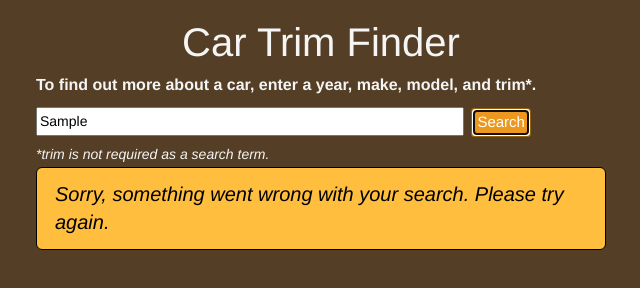
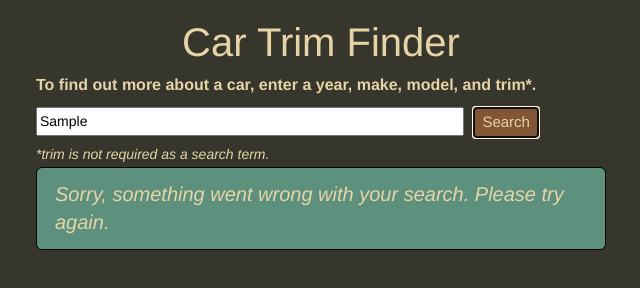
Before and after one commit to jamesthe500/identifix_challenge, a website: page index.html in a window 1280 px wide. Both pictures are taken after typing "Sample" into the empty fields and a click on the input "Search". Shown: the whole page, without its empty margins (319-959 px from the left). Drawn offline with nearby package versions, Linux system fonts and the light colour scheme.

Commit message:
Completes project, README, revises color scheme.

```diff
--- a/css/style.css
+++ b/css/style.css
@@ -1,6 +1,6 @@
 body {
-    background: #543F26;
-    color: #f5f5f5;
+    background: #36362C;
+    color: #E6D4A7;
 }
 
 .container-fluid {
@@ -28,9 +28,11 @@ input {
 }
 
 #submitbtn {
+    background-color: #825534;
     font-size: 15px;
-    padding: 2px 5px;
+    color: #e6d4a7;
     margin-top: 0;
+    border-color: #482E1A;
 }
 
 #footnote {
@@ -39,12 +41,12 @@ input {
 }
 
 .trimResult {
-	border:1px solid black;
+    border: 1px solid black;
     border-radius: 6px;
     padding: 12px 18px;
     margin: 2px 0;
-    background: #FFBE3D;
-    color: #000;
+    background: #5D917D;
+    color: #E6D4A7;
 }
 
 .headline {
--- a/js/script.js
+++ b/js/script.js
@@ -26,7 +26,7 @@ $(document).ready(function() {
                 var liters = "";
 
                 if (returnedEngine !== "" && returnedEngine !== null){
-                    if (returnedEngine == "V"){
+                    if (returnedEngine == "V" || returnedEngine == "W"){
                         engineType = returnedEngine + returnedCyl;
                     } else {
                         engineType = returnedEngine + " " + returnedCyl;
@@ -54,9 +54,10 @@ $(document).ready(function() {
                 }
 
                 $('#results').append("<div class='trimResult'><div class='headline'>" + trims[i].model_year + " " + trims[i].make_display + " " + trims[i].model_name + "</div>" + trimResult + engineResult + transmissionResult + powerResult + "</div>")
+            }
 
-            }
             failNumber = 0;
+
         }).fail(function(){
             $('#results').empty();
             switch (failNumber){
@@ -73,7 +74,7 @@ $(document).ready(function() {
                     failMessage = "The problem is even more persistent than you are, it seems. Please contact the site administrator for assistance.";
             }
             $('#results').append("<div class='trimResult trim'>" + failMessage + "</div>");
-           failNumber ++;
+            failNumber ++;
         });
     }));
 }); // end of doc ready
```
Also changed, not shown: README.md, images/favicon.ico.
